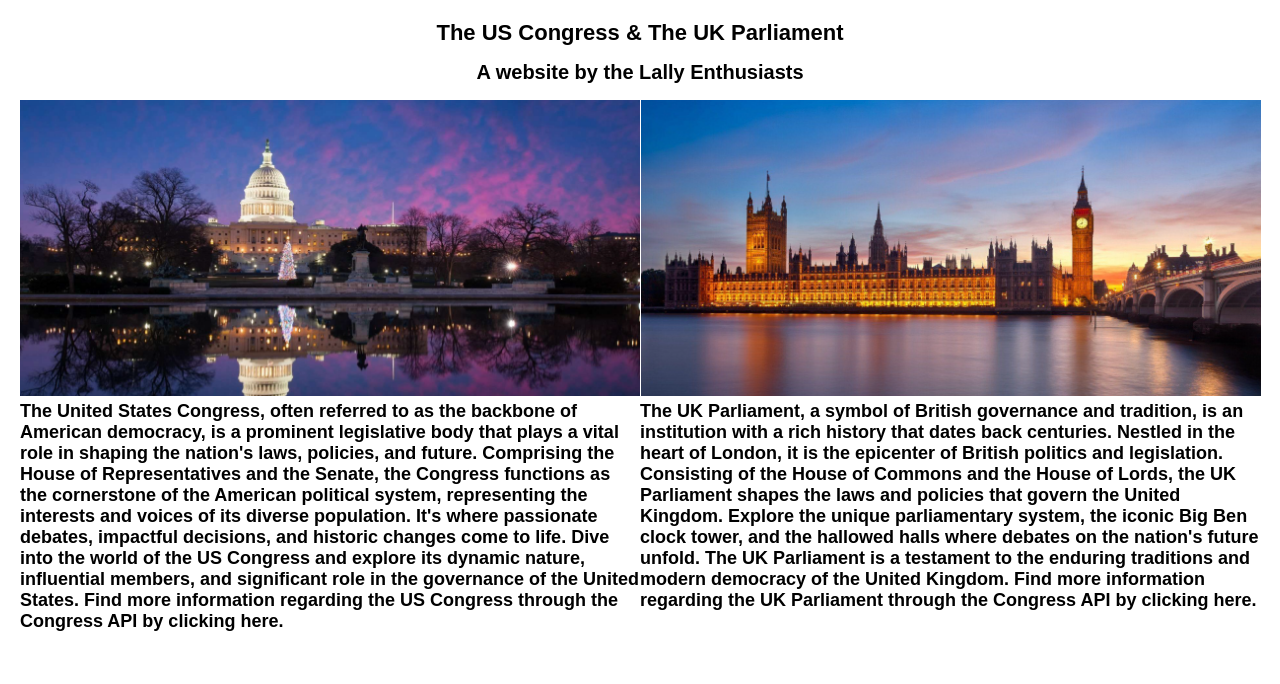
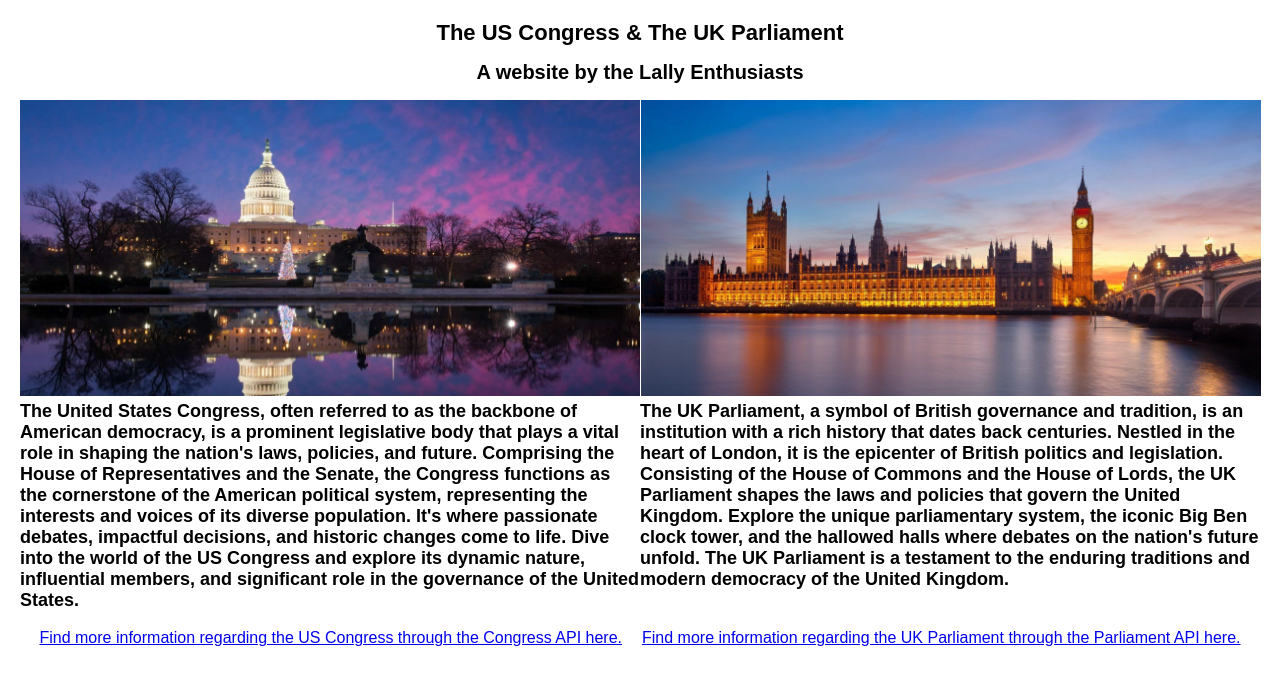
Before and after one commit to Kazi27/API-app, a React (Create React App) app in the folder src/: page / in a window 1280 px wide. Shown: the top 684 px of the page. Built offline with nearby package versions, Linux system fonts and the light colour scheme.

Commit message:
linked the pages, formatted, css, router

```diff
--- a/src/App.js
+++ b/src/App.js
@@ -1,11 +1,20 @@
 import React from 'react';
-import Homepage from './Homepage'; // Import the Homepage component
+import Homepage from './Homepage';
+import Congress from './Congress';
+import Parliament from './Parliament';
+import { BrowserRouter as Router, Route, Routes } from 'react-router-dom'; //link?
 
 function App()
 {
   return (
     <div className="App">
-      <Homepage />
+      <Router>
+        <Routes>
+          <Route path="/" element={<Homepage />} />
+          <Route path="/congress" element={<Congress />} />
+          <Route path="/parliament" element={<Parliament />} />
+        </Routes>
+      </Router>
     </div>
   );
 }
--- a/src/Congress.js
+++ b/src/Congress.js
@@ -2,6 +2,11 @@ import React from 'react';
 
 function Congress()
 {
+    return (
+      <div>
+        <h1>Congress Page</h1>
+      </div>
+    );
+}
 
-}
 export default Congress;
--- a/src/Homepage.js
+++ b/src/Homepage.js
@@ -1,6 +1,7 @@
 import React from 'react';
 import UKParliamentImage from './UKParliament.png';
 import USCongressImage from './USCongress.png';
+import { Link } from 'react-router-dom';
 
 function Homepage()
 {
@@ -15,8 +16,13 @@ function Homepage()
       </div>
 
       <div className="introText">
-        <h3>The United States Congress, often referred to as the backbone of American democracy, is a prominent legislative body that plays a vital role in shaping the nation's laws, policies, and future. Comprising the House of Representatives and the Senate, the Congress functions as the cornerstone of the American political system, representing the interests and voices of its diverse population. It's where passionate debates, impactful decisions, and historic changes come to life. Dive into the world of the US Congress and explore its dynamic nature, influential members, and significant role in the governance of the United States. Find more information regarding the US Congress through the Congress API by clicking here.</h3>
-        <h3>The UK Parliament, a symbol of British governance and tradition, is an institution with a rich history that dates back centuries. Nestled in the heart of London, it is the epicenter of British politics and legislation. Consisting of the House of Commons and the House of Lords, the UK Parliament shapes the laws and policies that govern the United Kingdom. Explore the unique parliamentary system, the iconic Big Ben clock tower, and the hallowed halls where debates on the nation's future unfold. The UK Parliament is a testament to the enduring traditions and modern democracy of the United Kingdom. Find more information regarding the UK Parliament through the Congress API by clicking here.</h3>
+        <h3>The United States Congress, often referred to as the backbone of American democracy, is a prominent legislative body that plays a vital role in shaping the nation's laws, policies, and future. Comprising the House of Representatives and the Senate, the Congress functions as the cornerstone of the American political system, representing the interests and voices of its diverse population. It's where passionate debates, impactful decisions, and historic changes come to life. Dive into the world of the US Congress and explore its dynamic nature, influential members, and significant role in the governance of the United States.</h3>
+        <h3>The UK Parliament, a symbol of British governance and tradition, is an institution with a rich history that dates back centuries. Nestled in the heart of London, it is the epicenter of British politics and legislation. Consisting of the House of Commons and the House of Lords, the UK Parliament shapes the laws and policies that govern the United Kingdom. Explore the unique parliamentary system, the iconic Big Ben clock tower, and the hallowed halls where debates on the nation's future unfold. The UK Parliament is a testament to the enduring traditions and modern democracy of the United Kingdom.</h3>
+      </div>
+
+      <div className="linkText">
+        <Link to="/congress">Find more information regarding the US Congress through the Congress API here.</Link>
+        <Link to="/parliament">Find more information regarding the UK Parliament through the Parliament API here.</Link>
       </div>
 
     </div>
--- a/src/Parliament.js
+++ b/src/Parliament.js
@@ -2,6 +2,10 @@ import React from 'react';
 
 function Parliament()
 {
-
+    return (
+        <div>
+          <h1>Parliament Page</h1>
+        </div>
+      );
 }
 export default Parliament;
--- a/src/styles.css
+++ b/src/styles.css
@@ -99,9 +99,9 @@ body {
 }
 
 .image-container img {
-  max-width: 50%; /* Set a maximum width to fit within the container */
-  height: auto; /* Maintain the aspect ratio of the images */
-  margin-right: 1px; /* Add some spacing between the images */
+  max-width: 50%;
+  height: auto;
+  margin-right: 1px;
 }
 
 .introText {
@@ -114,3 +114,9 @@ body {
   justify-content: center;
   max-width: 50%;
 }
+
+.linkText {
+  display: flex;
+  justify-content: center;
+  gap: 20px;
+}
```
